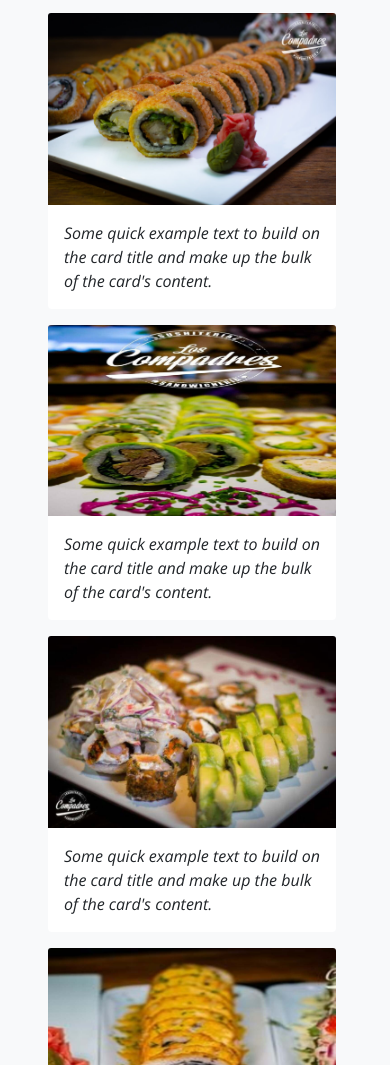
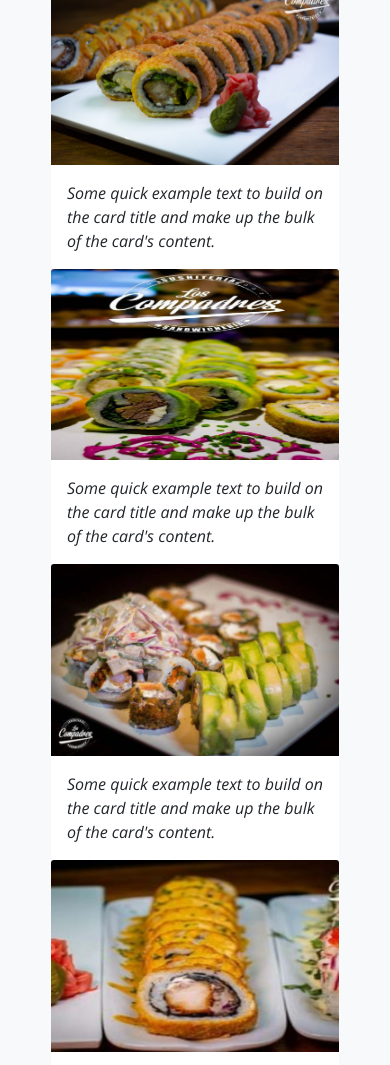
Before and after one commit to Nicolaspal8/compadres, a plain HTML site: page index.html in a window 390 px wide. Shown: the part 935-2000 px from the top of the page. Drawn offline with nearby package versions, Linux system fonts and the light colour scheme.

```diff
--- a/assets/css/style.css
+++ b/assets/css/style.css
@@ -34,3 +34,6 @@
 i:hover{
     color:  linear-gradient(45deg, #405de6, #5851db, #833ab4, #c13584, #e1306c, #fd1d1d);;
 }
+.card{
+    margin: auto;
+}
--- a/index.html
+++ b/index.html
@@ -125,8 +125,8 @@
                 </ul>
             </aside>
             <article id="menu_comida" class="col">
-                <div class="row g-3">
-                    <div class="card p-0 border-0 m-2" style="width: 18rem;">
+                <div class="row g-3 ">
+                    <div class="card p-0 border-0 m-md-2" style="width: 18rem;">
                         <img src="assets/img/comida/sushi_1.jpg" class="card-img-top w-100" alt="...">
                         <div class="card-body">
                             <p class="card-text">Some quick example text to build on the card title and make up the bulk of
@@ -134,7 +134,7 @@
                                 card's content.</p>
                         </div>
                     </div>
-                    <div class="card p-0 border-0 m-2" style="width: 18rem;">
+                    <div class="card p-0 border-0 m-md-2" style="width: 18rem;">
                         <img src="assets/img/comida/sushi_2.jpg" class="card-img-top w-100" alt="...">
                         <div class="card-body">
                             <p class="card-text">Some quick example text to build on the card title and make up the bulk of
@@ -142,7 +142,7 @@
                                 card's content.</p>
                         </div>
                     </div>
-                    <div class="card p-0 border-0 m-2" style="width: 18rem;">
+                    <div class="card p-0 border-0 m-md-2" style="width: 18rem;">
                         <img src="assets/img/comida/sushi_3.jpg" class="card-img-top w-100" alt="...">
                         <div class="card-body">
                             <p class="card-text">Some quick example text to build on the card title and make up the bulk of
@@ -150,7 +150,7 @@
                                 card's content.</p>
                         </div>
                     </div>
-                    <div class="card p-0 border-0 m-2" style="width: 18rem;">
+                    <div class="card p-0 border-0 m-md-2" style="width: 18rem;">
                         <img src="assets/img/comida/sushi_4.jpg" class="card-img-top w-100" alt="...">
                         <div class="card-body">
                             <p class="card-text">Some quick example text to build on the card title and make up the bulk of
@@ -158,7 +158,7 @@
                                 card's content.</p>
                         </div>
                     </div>
-                    <div class="card p-0 border-0 m-2" style="width: 18rem;">
+                    <div class="card p-0 border-0 m-md-2" style="width: 18rem;">
                         <img src="assets/img/comida/sushi_5.jpg" class="card-img-top w-100" alt="...">
                         <div class="card-body">
                             <p class="card-text">Some quick example text to build on the card title and make up the bulk of
@@ -166,7 +166,7 @@
                                 card's content.</p>
                         </div>
                     </div>
-                    <div class="card p-0 border-0 m-2" style="width: 18rem;">
+                    <div class="card p-0 border-0 m-md-2" style="width: 18rem;">
                         <img src="assets/img/comida/sushi_6.jpg" class="card-img-top w-100" alt="...">
                         <div class="card-body">
                             <p class="card-text">Some quick example text to build on the card title and make up the bulk of
```
